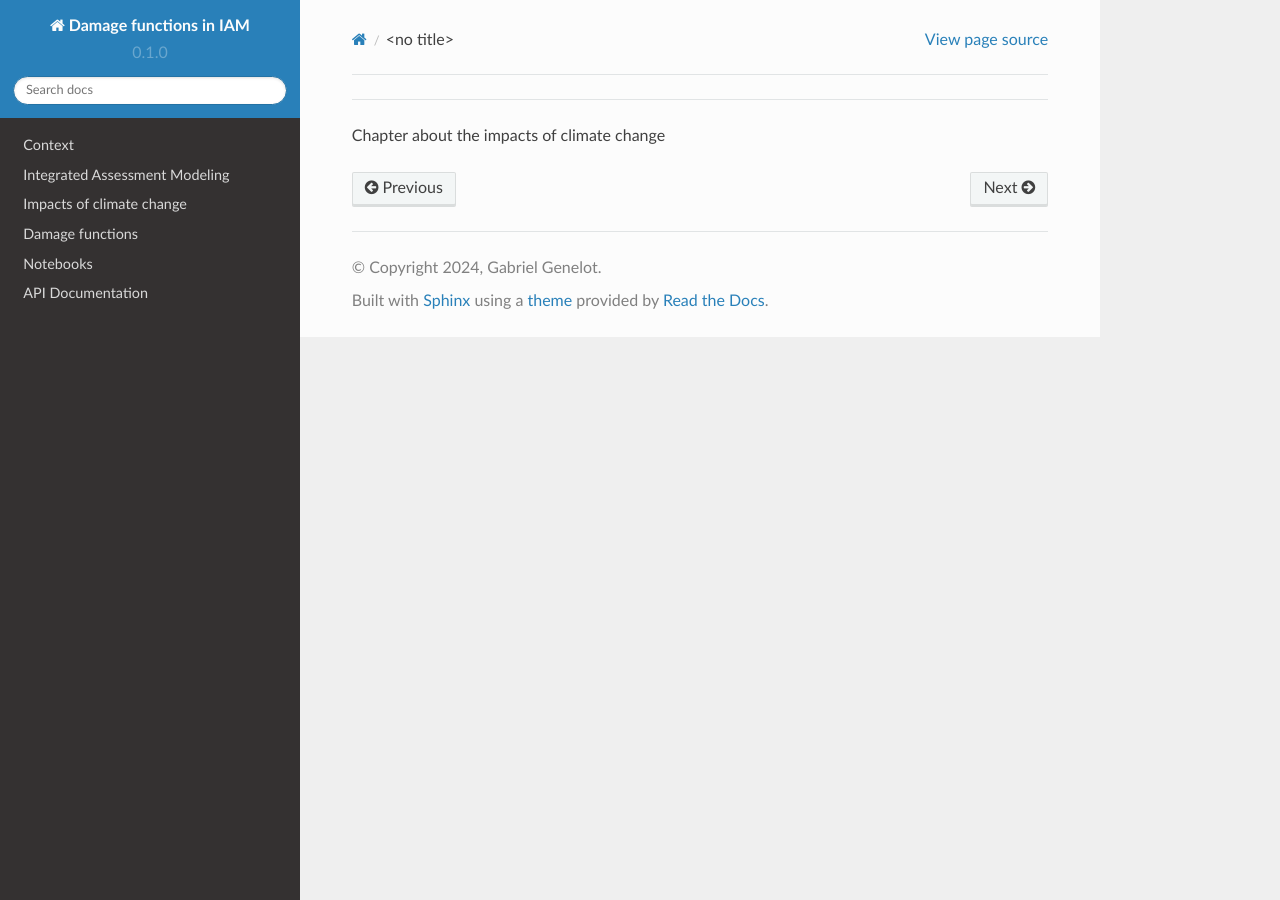
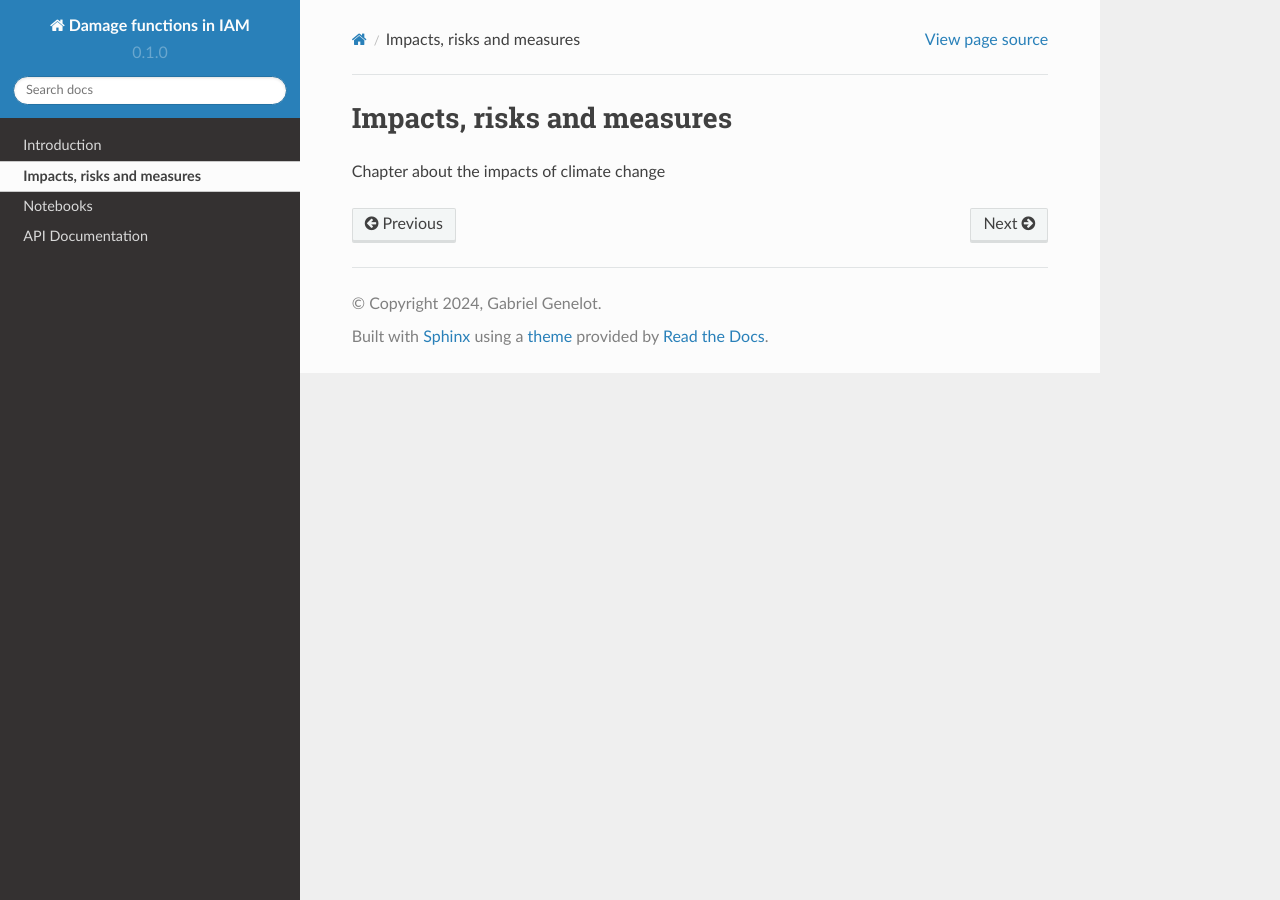
Before and after one commit to ggenelot/damage-functions-modeling, a Sphinx documentation site: the page built from docs/source/1_impact_risks_mesures/index.rst, in a window 1280 px wide. Built offline with Sphinx 7.4.7 and the Read the Docs theme 2.0.0, drawn with Linux system fonts in a browser that asks for light colours; pages that are not in the unit, such as notebooks, are missing from menus.

Commit message:
Changed the title of index.rst

```diff
--- a/docs/source/0_introduction/index.rst
+++ b/docs/source/0_introduction/index.rst
@@ -1,5 +1,5 @@
-.. Introduction
-===============
+Introduction
+=============
 
 Welcome to the Introduction section of the documentation!
 
--- a/docs/source/1_impact_risks_mesures/index.rst
+++ b/docs/source/1_impact_risks_mesures/index.rst
@@ -1,5 +1,5 @@
-.. Impacts, risks and measures
-==============================
+Impacts, risks and measures
+===========================
 
 Chapter about the impacts of climate change
 
```
